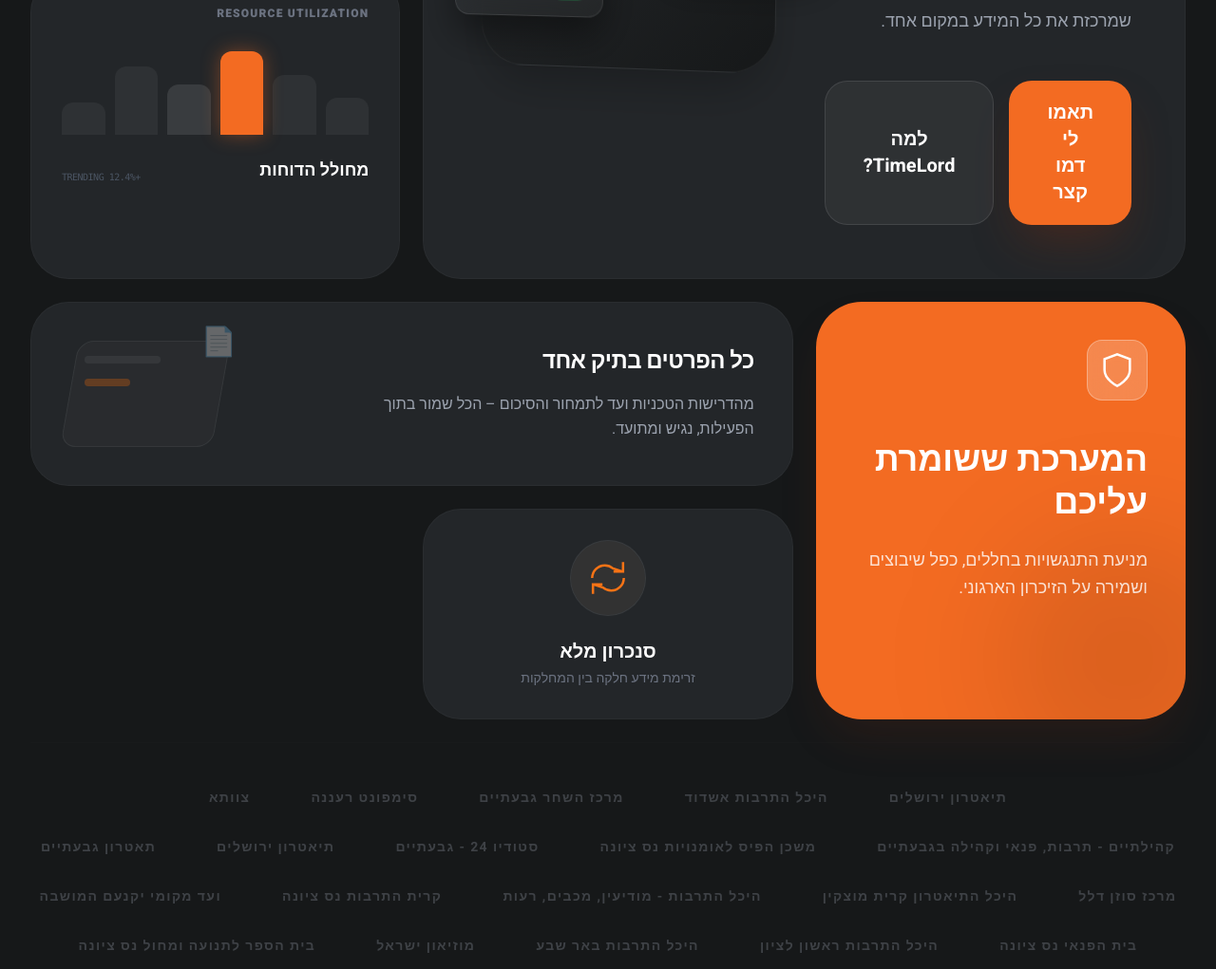
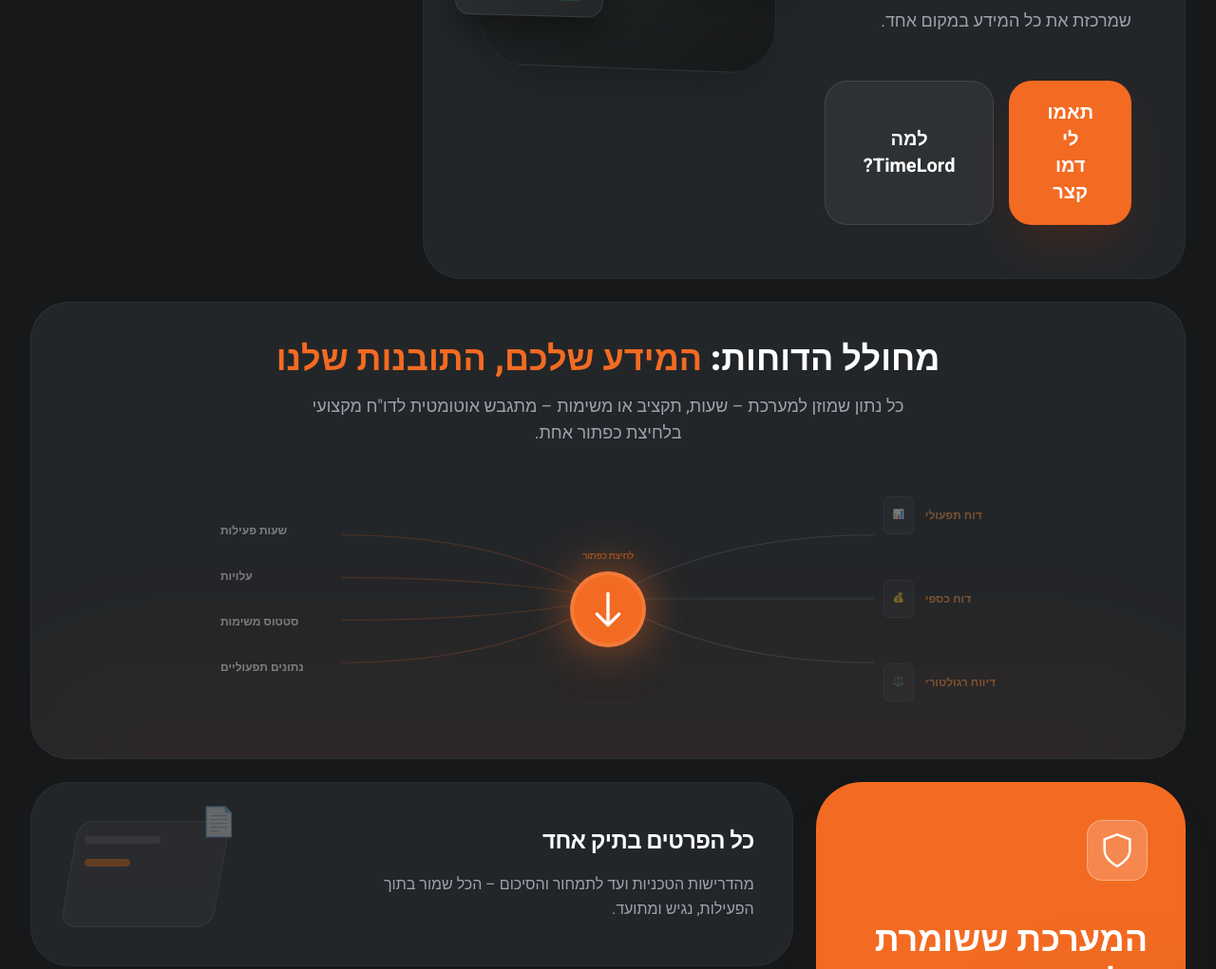
Before and after one commit to ggivati/timelord-site, a plain HTML site: page index.html in a window 1280 px wide. Shown: the part 584-1605 px from the top of the page at 95% size. Drawn offline with nearby package versions, Linux system fonts and the light colour scheme.

Commit message:
changed the reports block

```diff
--- a/index.html
+++ b/index.html
@@ -196,21 +196,79 @@
 		<div class="absolute -bottom-12 -left-12 w-32 h-32 bg-[#F36B22]/10 rounded-full blur-3xl"></div>
 	</div>
 
-        <div class="col-span-12 md:col-span-4 bento-item p-8">
-            <h4 class="text-gray-500 text-xs font-black uppercase tracking-widest mb-6">Resource Utilization</h4>
-            <div class="flex items-end gap-2.5 h-24 mb-6">
-                <div class="flex-1 bg-white/5 h-[40%] rounded-t-xl"></div>
-                <div class="flex-1 bg-white/5 h-[65%] rounded-t-xl"></div>
-                <div class="flex-1 bg-[#F36B22] h-[92%] rounded-t-xl shadow-[0_0_20px_rgba(243,107,34,0.4)]"></div>
-                <div class="flex-1 bg-white/10 h-[55%] rounded-t-xl"></div>
-                <div class="flex-1 bg-white/5 h-[75%] rounded-t-xl"></div>
-                <div class="flex-1 bg-white/5 h-[35%] rounded-t-xl"></div>
-            </div>
-            <div class="flex justify-between items-end">
-                <span class="font-bold text-white text-lg">מחולל הדוחות</span>
-                <span class="text-[10px] text-gray-600 font-mono tracking-tighter">+12.4% TRENDING</span>
-            </div>
-        </div>
+	 <div class="col-span-12 bento-item p-10 flex flex-col items-center justify-between group overflow-hidden bg-[#232629] border border-white/5">
+
+		<div class="text-center mb-8 relative z-10">
+			<h3 class="text-3xl lg:text-4xl font-black text-white mb-4 Heebo">
+				מחולל הדוחות: <span class="text-[#F36B22]">המידע שלכם, התובנות שלנו</span>
+			</h3>
+			<p class="text-gray-400 text-lg max-w-2xl mx-auto Heebo">
+				כל נתון שמוזן למערכת – שעות, תקציב או משימות – מתגבש אוטומטית לדו"ח מקצועי בלחיצת כפתור אחת.
+			</p>
+		</div>
+
+		<div class="relative w-full max-w-4xl h-64 flex items-center justify-center">
+
+			<svg viewBox="0 0 800 200" class="absolute inset-0 w-full h-full pointer-events-none">
+				<defs>
+					<filter id="glow-orange">
+						<feGaussianBlur stdDeviation="3" result="coloredBlur"/>
+						<feMerge><feMergeNode in="coloredBlur"/><feMergeNode in="SourceGraphic"/></feMerge>
+					</filter>
+
+					<circle id="dot" r="2" fill="#F36B22">
+						<animateMotion dur="3s" repeatCount="indefinite" path="M0,0 H100" />
+					</circle>
+				</defs>
+
+				<g stroke="rgba(243, 107, 34, 0.2)" stroke-width="1" fill="none">
+					<path d="M150 40 Q 300 40, 400 100" />
+					<path d="M150 80 Q 300 80, 400 100" />
+					<path d="M150 120 Q 300 120, 400 100" />
+					<path d="M150 160 Q 300 160, 400 100" />
+				</g>
+
+				<g stroke="rgba(255, 255, 255, 0.1)" stroke-width="1" fill="none">
+					<path d="M400 100 Q 500 40, 650 40" />
+					<path d="M400 100 Q 500 100, 650 100" />
+					<path d="M400 100 Q 500 160, 650 160" />
+				</g>
+			</svg>
+
+			<div class="relative z-20 flex flex-col items-center">
+				<div class="text-[10px] text-orange-500 font-bold mb-2 uppercase tracking-tighter animate-pulse">לחיצת כפתור</div>
+				<div class="w-20 h-20 bg-[#F36B22] rounded-full flex items-center justify-center shadow-[0_0_50px_rgba(243,107,34,0.6)] border-4 border-white/10 group-hover:scale-110 transition-transform cursor-pointer">
+					<svg viewBox="0 0 24 24" class="w-10 h-10 fill-white">
+						<path d="M12 2v20M5 15l7 7 7-7" fill="none" stroke="white" stroke-width="2" stroke-linecap="round" stroke-linejoin="round"/>
+					</svg>
+				</div>
+			</div>
+
+			<div class="absolute left-10 space-y-8 text-left opacity-40 group-hover:opacity-100 transition-opacity">
+				<div class="text-xs font-bold text-white Heebo">שעות פעילות</div>
+				<div class="text-xs font-bold text-white Heebo">עלויות</div>
+				<div class="text-xs font-bold text-white Heebo">סטטוס משימות</div>
+				<div class="text-xs font-bold text-white Heebo">נתונים תפעוליים</div>
+			</div>
+
+			<div class="absolute right-10 space-y-12 text-right opacity-40 group-hover:opacity-100 transition-opacity">
+				<div class="flex items-center gap-3 justify-end">
+					<span class="text-xs font-bold text-orange-400 Heebo">דוח תפעולי</span>
+					<div class="w-8 h-10 bg-white/5 border border-white/10 rounded-md flex items-center justify-center text-[10px]">📊</div>
+				</div>
+				<div class="flex items-center gap-3 justify-end">
+					<span class="text-xs font-bold text-orange-400 Heebo">דוח כספי</span>
+					<div class="w-8 h-10 bg-white/5 border border-white/10 rounded-md flex items-center justify-center text-[10px]">💰</div>
+				</div>
+				<div class="flex items-center gap-3 justify-end">
+					<span class="text-xs font-bold text-orange-400 Heebo">דיווח רגולטורי</span>
+					<div class="w-8 h-10 bg-white/5 border border-white/10 rounded-md flex items-center justify-center text-[10px]">⚖️</div>
+				</div>
+			</div>
+		</div>
+
+		<div class="absolute -bottom-24 w-full h-48 bg-[#F36B22]/5 blur-3xl rounded-full"></div>
+	</div>
 
         <div class="col-span-12 md:col-span-4 lg:row-span-2 bg-[#F36B22] rounded-[3rem] p-10 flex flex-col justify-between text-white relative group overflow-hidden border-none shadow-2xl shadow-orange-900/20">
             <div class="z-10">
```
